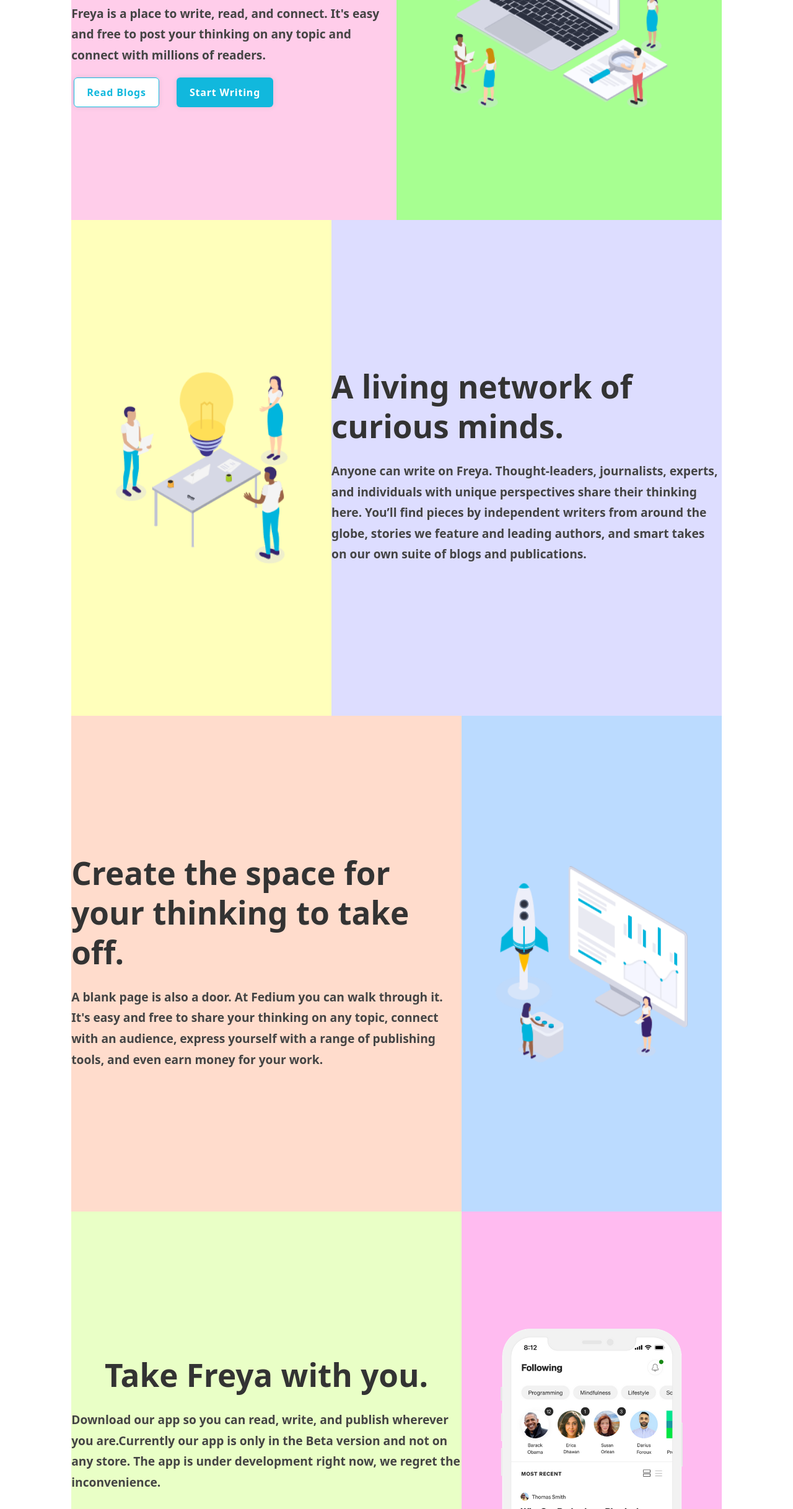
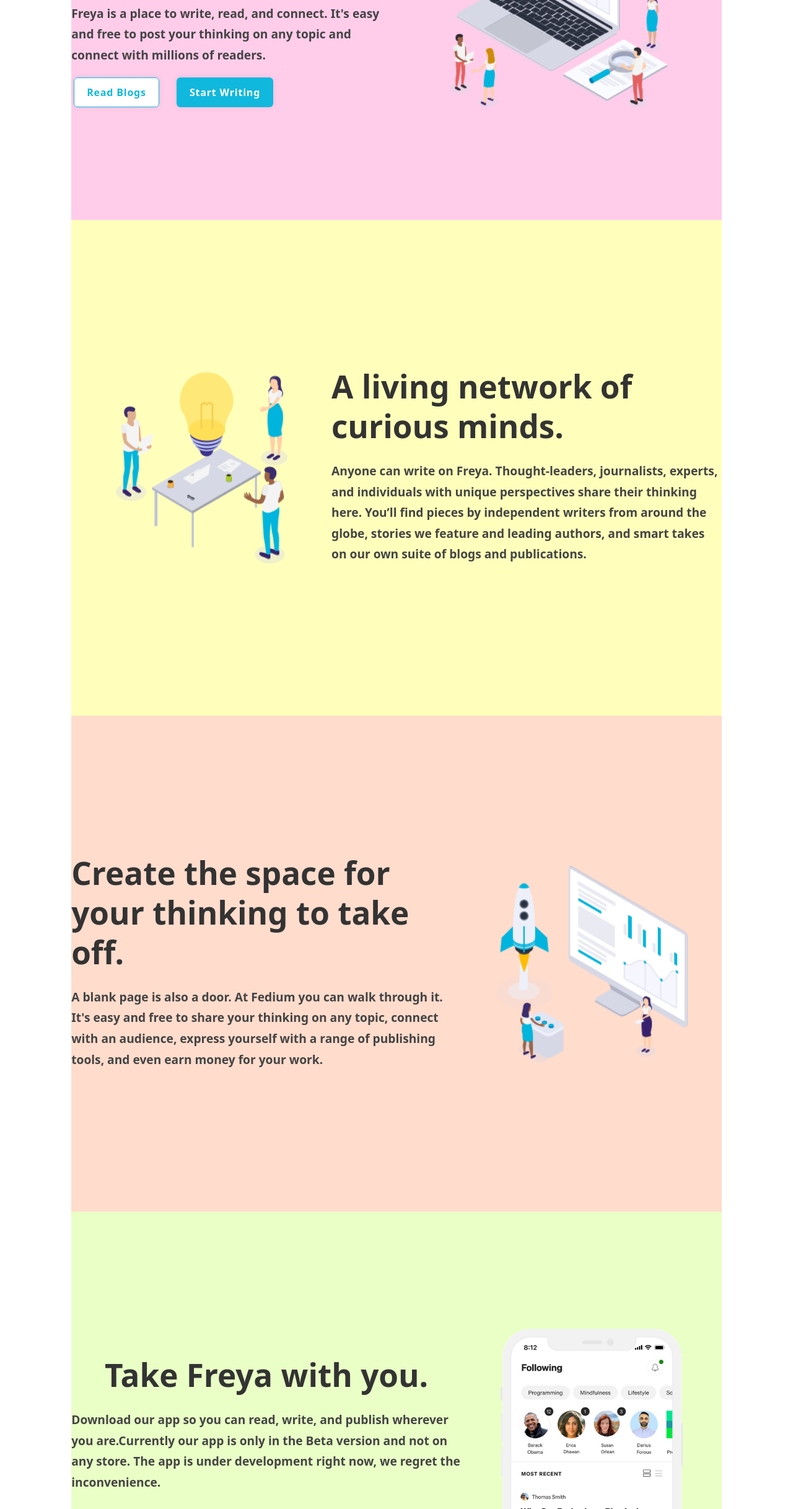
Before and after one commit to rishav-jha-mech/Frontend-Web-Components, a plain HTML site: page Blog Landing Page/index.html in a window 1280 px wide. Shown: the part 365-2800 px from the top of the page at 62% size. Drawn offline with nearby package versions, Linux system fonts and the light colour scheme; files whose address does not match are found by name.

Commit message:
With single uniform colors

```diff
--- a/Blog Landing Page/index.html
+++ b/Blog Landing Page/index.html
@@ -85,14 +85,14 @@
                 <h1>Create the space for your thinking to take off.</h1>
                 <h5>A blank page is also a door. At Fedium you can walk through it. It's easy and free to share your thinking on any topic, connect with an audience, express yourself with a range of publishing tools, and even earn money for your work.</h5>
             </div>
-            <div class="left" style="background: rgba(0, 119, 255, 0.267);">
+            <div class="left" style="background: rgba(255, 81, 1, 0.2)">
                 <img src="./pngs/Picture2.png" alt="">
             </div>
         </div>
 
 
         <div class="page2 lastone">
-            <div class="right" style="background: rgba(160, 255, 7, 0.226);padding-top: 0;">
+            <div class="right" style="background: rgba(160, 255, 7, 0.226);">
                 <h1 class="text-left">Take Freya with you.</h1>
                 <h5>Download our app so you can read, write, and publish wherever you are.Currently our app is only in the Beta version and not on any store. The app is under development right now, we regret the inconvenience.</h5>
                 <div id="downloadFreya" class="my-4 d-flex justify-content-center align-center">
@@ -100,7 +100,7 @@
                     <a class="" href="/"><img src="./pngs/PlayStore_2x.png"  alt=""></a>
                 </div>
             </div>
-            <div class="left" style="background: rgba(255, 0, 200, 0.267);">
+            <div class="left" style="background: rgba(160, 255, 7, 0.226);">
                 <img clas="d-block" id="iphone" src="./pngs/iphone.png" alt="">
             </div>
         </div>
--- a/Blog Landing Page/page1.css
+++ b/Blog Landing Page/page1.css
@@ -147,7 +147,8 @@
 /* Responsive Portion */
 
 .page .right{
-    background-color: rgba(51, 255, 0, 0.432);
+    /* background-color: rgba(51, 255, 0, 0.432); */
+    background-color: rgba(255, 30, 161, 0.219);
     display: flex;
     justify-content: center;
     align-items: center;
--- a/Blog Landing Page/page2.css
+++ b/Blog Landing Page/page2.css
@@ -23,7 +23,7 @@
 
 .page2 .right{
     width: 60%;
-    background-color: #ddf;
+    background-color: #ff56;
     flex-direction: column;
 }
 .page2 .right h1{
```
